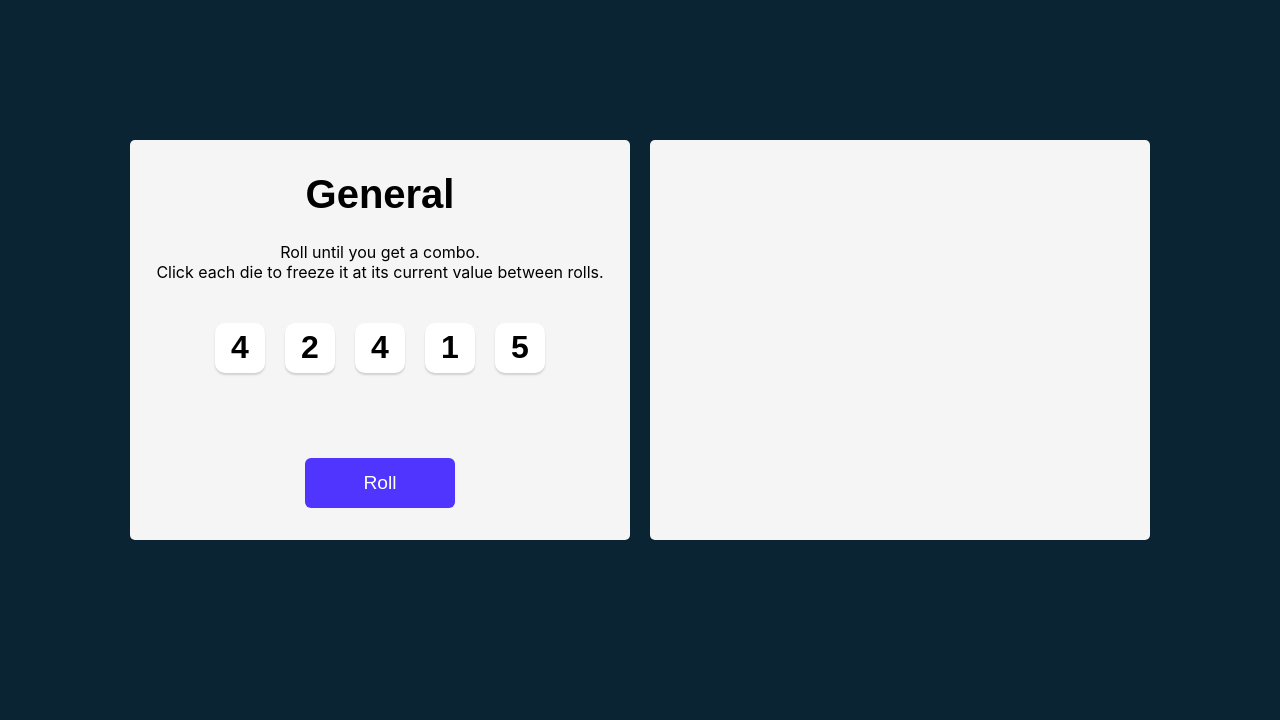
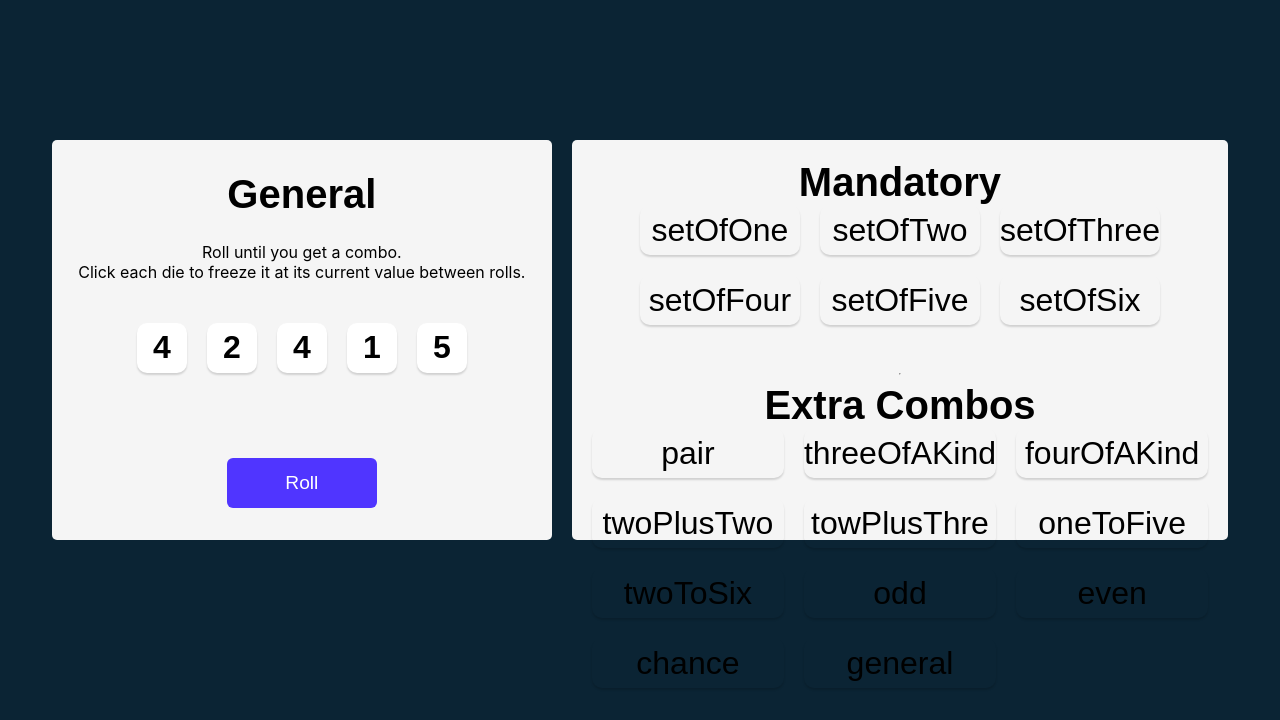
Before and after one commit to Axxxll/react-tenzies-game, a React (Vite) app: page / in a window 1280 px wide. Shown: the top 720 px of the page. Built offline with nearby package versions, Linux system fonts and the light colour scheme.

Commit message:
adding the combinations component and setting up the syles for it

```diff
--- a/src/App.tsx
+++ b/src/App.tsx
@@ -4,6 +4,7 @@ import { nanoid } from 'nanoid'
 import getCombinations from './getCombinations'
 import type DieT from './die.type'
 import Die from './Die'
+import Combinations from './Combinations'
 
 
 function App() {
@@ -12,8 +13,10 @@ function App() {
   const [combinations, setCombinations] = useState(getCombinations())
 
 
+  const diceElements = dice.map(die => <Die {...die} key={die.id} hold={() => holdDie(die.id)} />)
 
-  const diceElemets = dice.map(die => <Die {...die} key={die.id} hold={() => holdDie(die.id)} />)
+  const mandatoryCombinationsElements = Object.keys(combinations.mandatory).map(key => <Combinations key={key} combo={key} />)
+  const extraCombinationsElements = Object.keys(combinations.extra).map(key => <Combinations key={key} combo={key} />)
 
   function allNewDice() {
     const newDiceArr = []
@@ -53,11 +56,21 @@ function App() {
           <p className="instructions">Roll until you get a combo. <br />
             Click each die to freeze it at its current value between rolls.</p>
           <div className='dice-container'>
-            {diceElemets}
+            {diceElements}
           </div>
           <button onClick={rollDice} className='roll-dice'>Roll</button>
         </div>
-        <div className='card'></div>
+        <div className='card'>
+          <h4 className='title'>Mandatory</h4>
+          <div className='combo-container'>
+            {mandatoryCombinationsElements}
+          </div>
+          <hr />
+          <h4 className='title'>Extra Combos</h4>
+          <div className='combo-container'>
+            {extraCombinationsElements}
+          </div>
+        </div>
       </div>
     </>
   )
--- /dev/null
+++ b/src/Combinations.tsx
@@ -0,0 +1,9 @@
+export default function Combinations(props: {combo: string}) {
+    return (
+        <div className="combo-face">
+            <p className="die-num">
+                {props.combo}
+            </p>
+        </div>
+    )
+}
--- a/src/index.css
+++ b/src/index.css
@@ -60,6 +60,24 @@ body {
   cursor: pointer;
 }
 
+.combo-container {
+  display: grid;
+  grid-template: auto auto / repeat(3, 1fr);
+  gap: 20px;
+  margin-bottom: 40px;
+}
+
+.combo-face {
+  height: 50px;
+  width: 100%;
+  box-shadow: 0px 2px 2px rgba(0, 0, 0, 0.15);
+  border-radius: 10px;
+  display: flex;
+  justify-content: center;
+  align-items: center;
+  cursor: pointer;
+}
+
 .die-num {
   font-size: 2rem;
 }
```
Also changed, not shown: src/comboState.enum.tsx (renamed from src/comboState.enum.ts), src/die.type.tsx (renamed from src/die.type.ts), src/getCombinations.tsx (renamed from src/getCombinations.ts).
